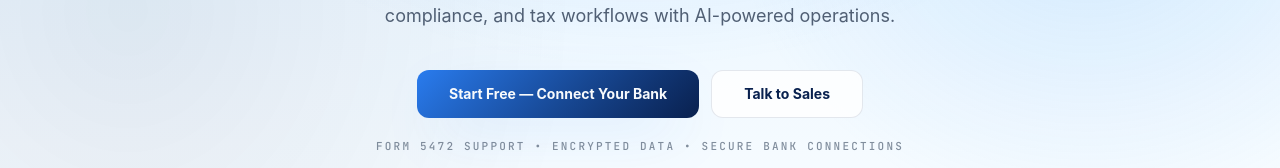
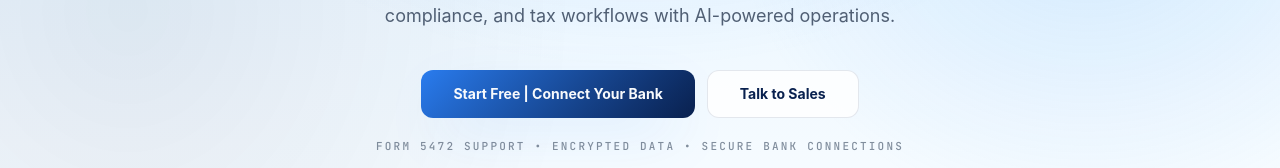
Before and after one commit to finvioai/finvio-app, a Next.js app: page / in a window 1280 px wide. Shown: the part 405-573 px from the top of the page. Built offline with nearby package versions, Linux system fonts and the light colour scheme.

Commit message:
minor ui change

```diff
--- a/components/landing/Hero.tsx
+++ b/components/landing/Hero.tsx
@@ -24,7 +24,7 @@ export function Hero() {
               href="/signup"
               className="bg-brand-gradient shadow-brand-glow h-12 inline-flex items-center justify-center rounded-lg px-8 text-sm font-bold text-navy-foreground transition-transform active:scale-[0.98]"
             >
-              Start Free — Connect Your Bank
+              Start Free | Connect Your Bank
             </Link>
             <a
               href="mailto:hello@finvio.ai"
```
